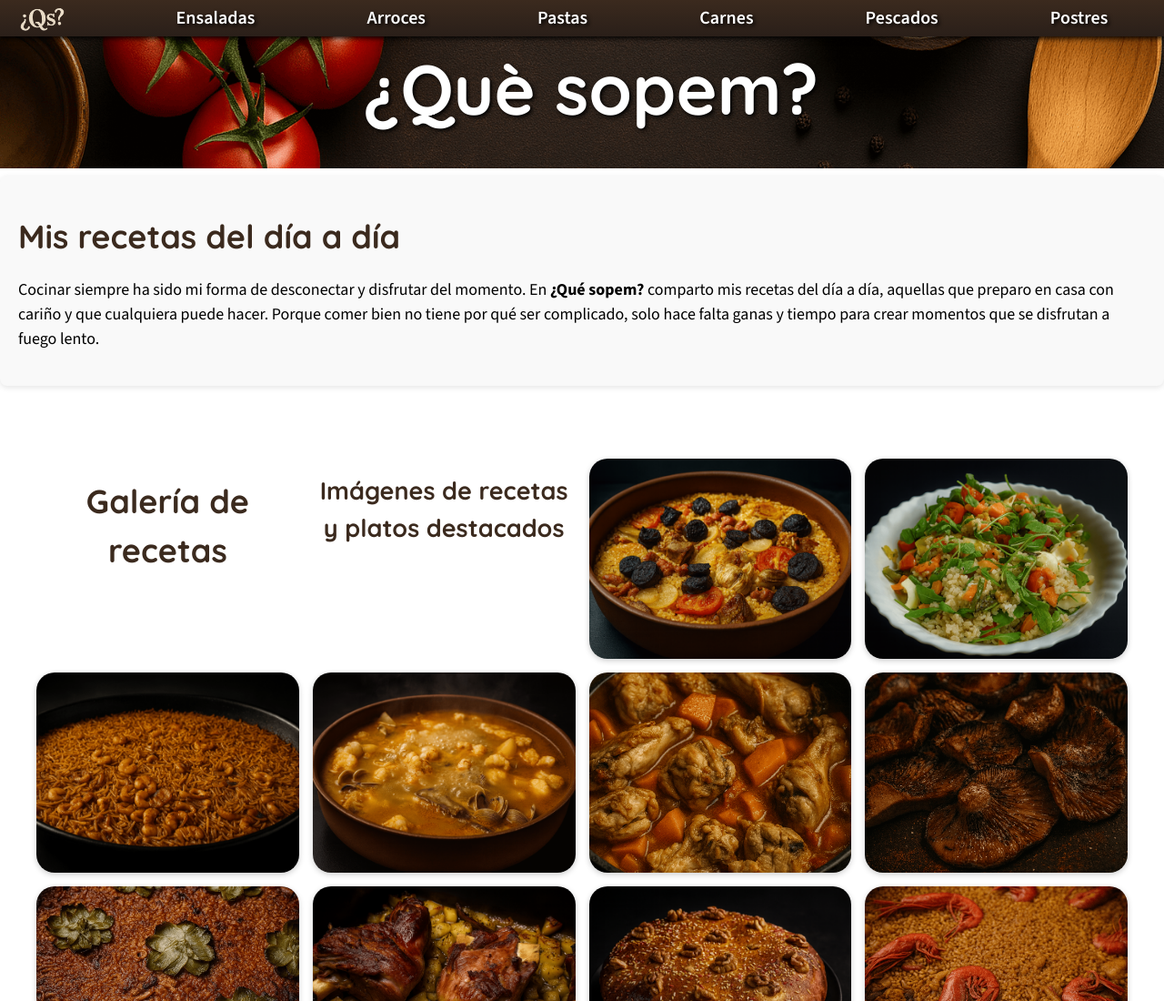
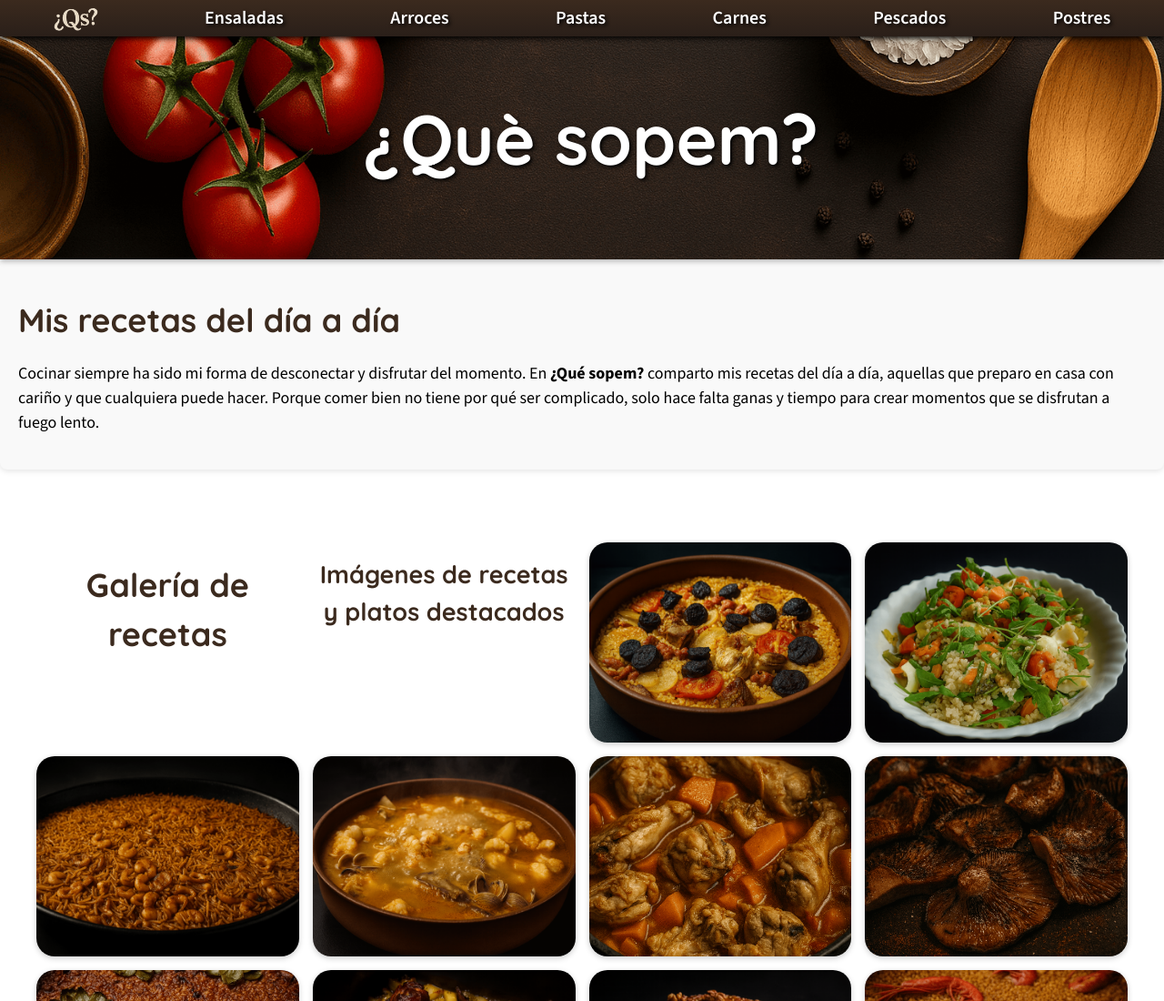
Before and after one commit to europons/que_sopem, a plain HTML site: page index.html in a window 1280 px wide. Shown: the top 1100 px of the page at 91% size. Drawn offline with nearby package versions, Linux system fonts and the light colour scheme.

Commit message:
mejorado el comportamiento de la portada y menu principal

```diff
--- a/index.html
+++ b/index.html
@@ -27,8 +27,6 @@
 
   <!-- CABECERA -->
   <header id="cabecera">
-    <img src="images/fondoCabecera.png" alt=""> <!-- Imágen decorativa sin descripcion en alt -->
-    <h1>¿Què sopem?</h1>
     <nav aria-label="Menú principal"><!-- Barra de navegación accesible con aria-label y lista -->
       <ul id="menu-principal">
         <li><a href="index.html" class="logo" aria-label="Inicio ¿Qué sopem?"><img src="images/logoSINfondo.png" alt="Logo ¿Qué sopem?" /></a></li>
@@ -40,6 +38,10 @@
         <li><a href="Postres">Postres</a></li>
       </ul>
     </nav>
+    <div id="portada">
+      <img src="images/fondoCabecera.png" alt=""> <!-- Imágen decorativa sin descripcion en alt -->
+      <h1>¿Què sopem?</h1>
+    </div>
   </header>
 
   <main>
--- a/styles.css
+++ b/styles.css
@@ -32,27 +32,9 @@ h3{
     width: 100%;
     height: auto;
     margin-top: 35px;
-    position: relative;
     z-index: 10;
-}
-
-#cabecera img{
-    position: relative;
-    width: 100%;
-    height: 150px;
-    object-fit: cover;
-}
-
-#cabecera h1{
-    position: absolute;
-    top: 20px;
-    width: 100%;
-    text-align: center;
-    font-size: clamp(2em, 6vw, 4.5em); /* Escala el tamaño según el ancho */
-    color: white;
-    text-shadow: 2px 2px 4px #000000;
-    line-height: 1.1;
-    padding: 0 10px;
+    display: flex;
+    flex-direction: column;
 }
 
 
@@ -63,6 +45,7 @@ h3{
     margin: 0;
     padding: 0;
     position:fixed;
+    flex-wrap: wrap;
     z-index: 999;
     width:100%;
     top: 0;
@@ -75,7 +58,6 @@ h3{
     height: 25px;
     width: auto;
     vertical-align: middle;
-    margin-left: -40px;
     rotate: -5deg;
 }
 
@@ -103,6 +85,30 @@ h3{
     text-shadow: none;
     outline: 2px solid #fff;
     outline-offset: 2px;
+}
+#portada{
+    position: relative;
+    display: inline-block;
+}
+
+#portada img{
+    width: 100%;
+    height: 250px;
+    object-fit: cover;
+    box-shadow: 0 2px 6px rgba(0, 0, 0, 0.3);
+    display: block;
+}
+
+#portada h1{
+    position: absolute;
+    top: 30%;
+    text-align: center;
+    width: 100%;
+    font-size: clamp(3em, 6vw, 6em); /* Escala el tamaño según el ancho */
+    color: white;
+    text-shadow: 2px 2px 4px #000000;
+    line-height: 1.1;
+    padding: 0 10px;
 }
 
 /* ESTILOS SECCIÓN SOBRE MÍ */
```
